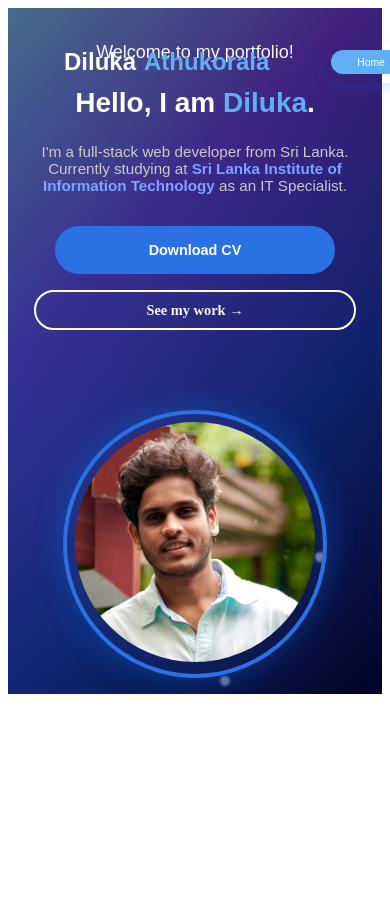
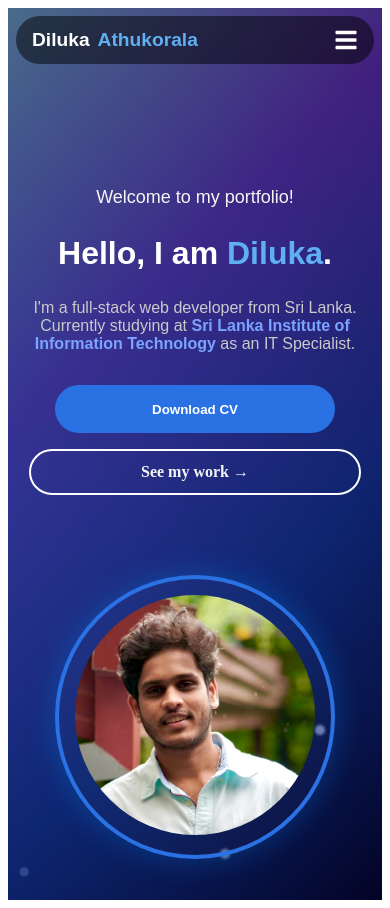
Before and after one commit to dilukaathukorala/My-Portfolio, a Next.js app: page / in a window 390 px wide. Before the commit the page ends 844 px from the top, so only its background shows below. Built offline with nearby package versions, Linux system fonts and the light colour scheme.

Commit message:
Update hero css
Added css for mobile view menu bar

```diff
--- a/styles/Hero.css
+++ b/styles/Hero.css
@@ -1,4 +1,3 @@
-/* File: Hero.css */
 :root {
   --bg-color: #0a0f29;
   --primary-color: #2a72e3;
@@ -8,6 +7,7 @@
   --button-dark: #0f172a;
 }
 
+/* === Hero Section === */
 .hero-section {
   background: linear-gradient(135deg, #4c6a85, #41207e, #0f1d65, #030325);
   color: var(--text-color);
@@ -31,6 +31,7 @@
   z-index: 0;
 }
 
+/* === Layout === */
 .hero-content {
   display: flex;
   justify-content: space-between;
@@ -87,6 +88,7 @@
   margin-top: 2rem;
 }
 
+/* === Buttons === */
 .btn {
   padding: 0.75rem 1.5rem;
   border-radius: 30px;
@@ -95,7 +97,6 @@
   transition: all 0.3s ease;
 }
 
-/* === Primary Button === */
 .btn.primary {
   position: relative;
   overflow: hidden;
@@ -112,7 +113,6 @@
   align-items: center;
   text-align: center;
   line-height: 1;
-  transition: background-color 0.3s ease;
 }
 
 .btn.primary:hover {
@@ -123,20 +123,6 @@
   pointer-events: none;
   color: var(--primary-color);
   background-color: white;
-}
-
-@keyframes shake {
-  0% { transform: translateX(0); }
-  10% { transform: translateX(-4px); }
-  20% { transform: translateX(4px); }
-  30% { transform: translateX(-4px); }
-  40% { transform: translateX(4px); }
-  50% { transform: translateX(-4px); }
-  60% { transform: translateX(4px); }
-  70% { transform: translateX(-4px); }
-  80% { transform: translateX(4px); }
-  90% { transform: translateX(-4px); }
-  100% { transform: translateX(0); }
 }
 
 .btn.primary .fill-bar {
@@ -160,11 +146,6 @@
   color: white;
 }
 
-@keyframes fillTube {
-  0% { width: 0%; }
-  100% { width: 100%; }
-}
-
 .btn.secondary {
   border: 2px solid white;
   color: whitesmoke;
@@ -175,20 +156,18 @@
   color: white;
 }
 
-.scroll-indicator {
-  margin-top: 4rem;
-  color: #888;
-  font-size: 0.9rem;
+@keyframes shake {
+  0%, 100% { transform: translateX(0); }
+  10%, 30%, 50%, 70%, 90% { transform: translateX(-4px); }
+  20%, 40%, 60%, 80% { transform: translateX(4px); }
 }
 
-.mouse-icon {
-  width: 20px;
-  height: 35px;
-  border: 2px solid #555;
-  border-radius: 12px;
-  margin-top: 0.5rem;
+@keyframes fillTube {
+  0% { width: 0%; }
+  100% { width: 100%; }
 }
 
+/* === Hero Image & Rays === */
 .hero-right {
   flex: 1;
   min-width: 280px;
@@ -215,18 +194,6 @@
   border-radius: inherit;
 }
 
-/* Hero image animation */
-.top-arc-emitter {
-  position: absolute;
-  top: 0;
-  left: 50%;
-  width: 400px;
-  height: 400px;
-  transform: translateX(-50%);
-  pointer-events: none;
-  z-index: 3;
-}
-
 .dot-ray {
   position: absolute;
   top: -50%;
@@ -247,7 +214,7 @@
   background-color: #a7c4f3;
   transform: translateX(-50%);
   animation: shoot-out 1.9s linear infinite;
-  animation-delay: calc(var(--i, 0) * 0.10000001123s);
+  animation-delay: calc(var(--i, 0) * 0.1s);
   filter: blur(0.9px);
   opacity: 1;
 }
@@ -263,126 +230,35 @@
   }
 }
 
-/* ============================= */
-/* 📱 Responsive Design Support */
-/* ============================= */
-
-/* Tablets (<= 1024px) */
-@media (max-width: 1024px) {
-  .hero-section {
-    padding: 1rem 4rem;
-  }
-
-  .hero-title {
-    font-size: 2.5rem;
-  }
-
-  .hero-description {
-    font-size: 1rem;
-  }
-
-  .hero-image {
-    max-width: 280px;
-  }
-}
-
-/* Smartphones (<= 768px) */
-@media (max-width: 768px) {
-  .hero-section {
-    padding: 1.5rem;
-    min-height: auto;
-  }
-
-  .hero-content {
-    flex-direction: column;
-    text-align: center;
-  }
-
-  .hero-right {
-    margin-top: 2rem;
-  }
-
-  .hero-title {
-    font-size: 2rem;
-  }
-
-  .hero-description {
-    font-size: 1rem;
-  }
-
-  .hero-buttons {
-    flex-direction: column;
-    align-items: center;
-  }
-
-  .btn {
-    width: 100%;
-    max-width: 280px;
-    justify-content: center;
-  }
-
-  .hero-image-frame {
-    padding: 0.5rem;
-  }
-
-  .hero-image {
-    max-width: 240px;
-  }
-
-  .social-icons {
-    display: none;
-  }
-}
-
-/* Small Phones (<= 480px) */
-@media (max-width: 480px) {
-  .hero-section {
-    padding: 1rem;
-  }
-
-  .hero-title {
-    font-size: 1.75rem;
-  }
-
-  .hero-description {
-    font-size: 0.95rem;
-  }
-
-  .btn.primary,
-  .btn.secondary {
-    font-size: 0.9rem;
-    padding: 0.6rem 1.2rem;
-  }
-}
-/*nav bar and name*/
+/* === Header === */
 .hero-header {
   position: fixed;
-  top: 2rem;
-  left: 2rem;
-  right: 5rem;
+  top: 1rem;
+  left: 1rem;
+  right: 1rem;
   height: 60px;
   display: flex;
   justify-content: space-between;
   align-items: center;
-  padding: 0 2rem;
-  z-index: 1000;
+  padding: 0 1rem;
+  z-index: 1002;
   background: transparent;
+  transition: background-color 0.3s ease;
 }
 
-/* Name Left */
 .hero-name {
   font-size: 1.5rem;
   font-family: quicksand, sans-serif;
   font-weight: bold;
   color: #ffffff;
 }
-.Hero-fullName{
+
+.Hero-fullName {
   margin-left: 0.5rem;
   color: var(--accent-glow);
-  font-family: quicksand, sans-serif;
 }
 
-/*Glider Navigation Tabs*/
+/* === Desktop Navigation === */
 .tabs {
   display: flex;
   position: relative;
@@ -426,7 +302,6 @@
   color: #60a5fa;
 }
 
-/*Glider Animation*/
 .glider {
   position: absolute;
   display: flex;
@@ -438,26 +313,147 @@
   transition: 0.25s ease-out;
 }
 
-/*Glider Position for Each Tab*/
-input#nav-home:checked ~ .glider {
-  transform: translateX(0%);
-}
-input#nav-about:checked ~ .glider {
-  transform: translateX(100%);
-}
-input#nav-skills:checked ~ .glider {
-  transform: translateX(200%);
-}
-input#nav-projects:checked ~ .glider {
-  transform: translateX(300%);
-}
-input#nav-contact:checked ~ .glider {
-  transform: translateX(400%);
+input#nav-home:checked ~ .glider { transform: translateX(0%); }
+input#nav-about:checked ~ .glider { transform: translateX(100%); }
+input#nav-skills:checked ~ .glider { transform: translateX(200%); }
+input#nav-projects:checked ~ .glider { transform: translateX(300%); }
+input#nav-contact:checked ~ .glider { transform: translateX(400%); }
+
+/* === Mobile Styles === */
+@media (max-width: 768px) {
+  .hero-section {
+    padding: 1.5rem;
+  }
+
+  .hero-content {
+    flex-direction: column;
+    text-align: center;
+    padding-top: 120px;
+  }
+
+  .hero-right {
+    margin-top: 2rem;
+  }
+
+  .hero-title {
+    font-size: 2rem;
+  }
+
+  .hero-description {
+    font-size: 1rem;
+  }
+
+  .hero-buttons {
+    flex-direction: column;
+    align-items: center;
+  }
+
+  .btn {
+    width: 100%;
+    max-width: 280px;
+    justify-content: center;
+  }
+
+  .hero-image {
+    max-width: 240px;
+  }
+
+  .tabs.desktop-nav {
+    display: none;
+  }
+
+  .hero-header {
+    height: 3rem;
+    background-color: rgba(0, 0, 0, 0.5);
+    border-radius: 30px;
+    backdrop-filter: blur(5px);
+  }
+
+  .hero-header .hero-name {
+    font-size: 1.2rem;
+  }
+
+  .mobile-menu-icon {
+    display: block;
+    margin-top: 0.4rem;
+    font-size: 1.5rem;
+    color: white;
+    cursor: pointer;
+    z-index: 1003;
+  }
 }
 
-/* Optional: mobile scale */
-@media (max-width: 768px) {
-  .tabs {
-    transform: scale(0.8);
+/* ✅ Hide mobile menu icon on desktop */
+@media (min-width: 769px) {
+  .mobile-menu-icon {
+    display: none !important;
   }
 }
+
+/* === Mobile Modal Menu === */
+.menu-backdrop {
+  position: fixed;
+  inset: 0;
+  background-color: rgba(0, 0, 0, 0.5);
+  backdrop-filter: blur(5px);
+  z-index: 1000;
+  opacity: 0;
+  animation: backdropFade 0.2s ease-in-out forwards;
+}
+
+@keyframes backdropFade {
+  to {
+    opacity: 1;
+  }
+}
+
+
+
+.mobile-menu {
+  position: fixed;
+  top: 50%;
+  left: 50%;
+  transform: translate(-50%, -50%);
+  background-color: rgba(0, 0, 0, 0.9);
+  padding: 2rem 1.5rem;
+  border-radius: 16px;
+  display: flex;
+  flex-direction: column;
+  gap: 1.2rem;
+  z-index: 1001;
+  width: 80%;
+  max-width: 320px;
+  box-shadow: 0 4px 20px rgba(0, 0, 0, 0.4);
+  max-height: 80vh;
+  overflow-y: auto;
+  animation: fadeIn 0.3s ease-in-out;
+}
+
+.mobile-menu a {
+  color: white;
+  text-decoration: none;
+  font-weight: 600;
+  font-family: quicksand, sans-serif;
+  font-size: 1.2rem;
+  text-align: center;
+  border-bottom: 1px solid rgba(255, 255, 255, 0.2);
+  padding-bottom: 0.5rem;
+}
+
+@keyframes fadeIn {
+  from {
+    opacity: 0;
+    transform: translate(-50%, -50%) scale(0.95);  /* ✅ combine both */
+  }
+  to {
+    opacity: 1;
+    transform: translate(-50%, -50%) scale(1);     /* ✅ center + animate */
+  }
+}
+
+
+/* 🔒 Scroll Lock */
+.no-scroll {
+  overflow: hidden;
+  height: 100vh;
+}
```
